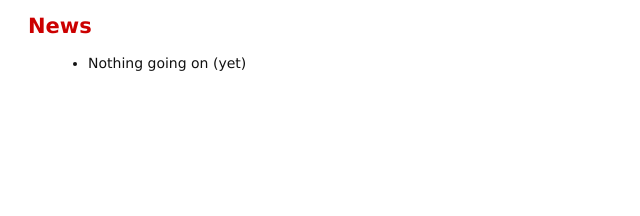
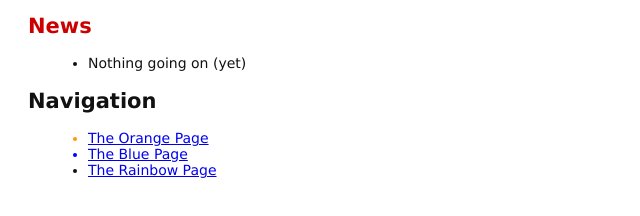
Before and after one commit to shreyask1416/mygitrepo, a plain HTML site: page index.html in a window 1280 px wide. Shown: the part 118-334 px from the top of the page, without its empty margins (0-640 px from the left). Drawn offline with Linux system fonts and the light colour scheme.

Commit message:
Link index.html to rainbow.html

```diff
--- a/index.html
+++ b/index.html
@@ -13,5 +13,17 @@
   <ul>
     <li>Nothing going on (yet)</li>
   </ul>
+  <h2>Navigation</h2>
+<ul>
+  <li style="color: #F90">
+    <a href="orange.html">The Orange Page</a>
+  </li>
+  <li style="color: #00F">
+    <a href="blue.html">The Blue Page</a>
+  </li>
+  <li>
+    <a href="rainbow.html">The Rainbow Page</a>
+  </li>
+</ul>
 </body>
 </html>
```
